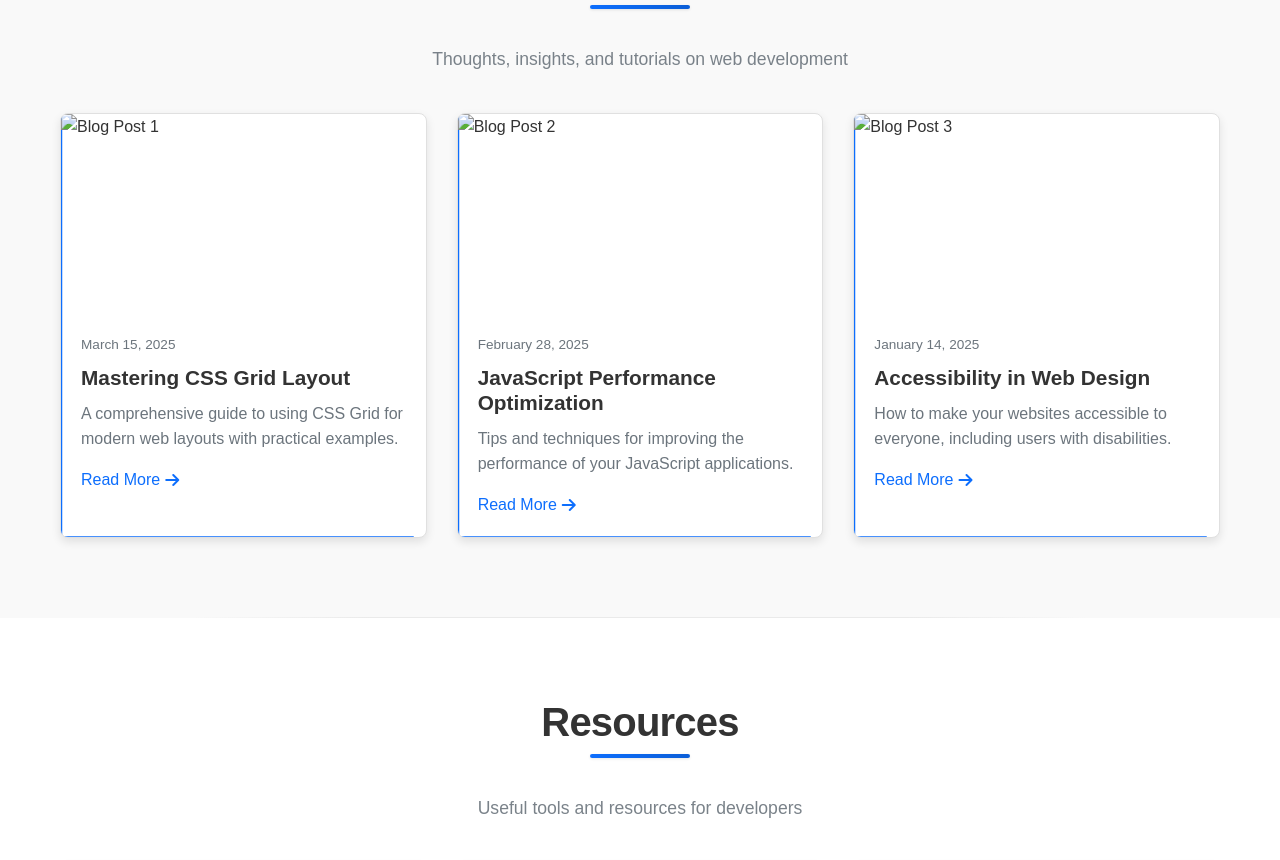
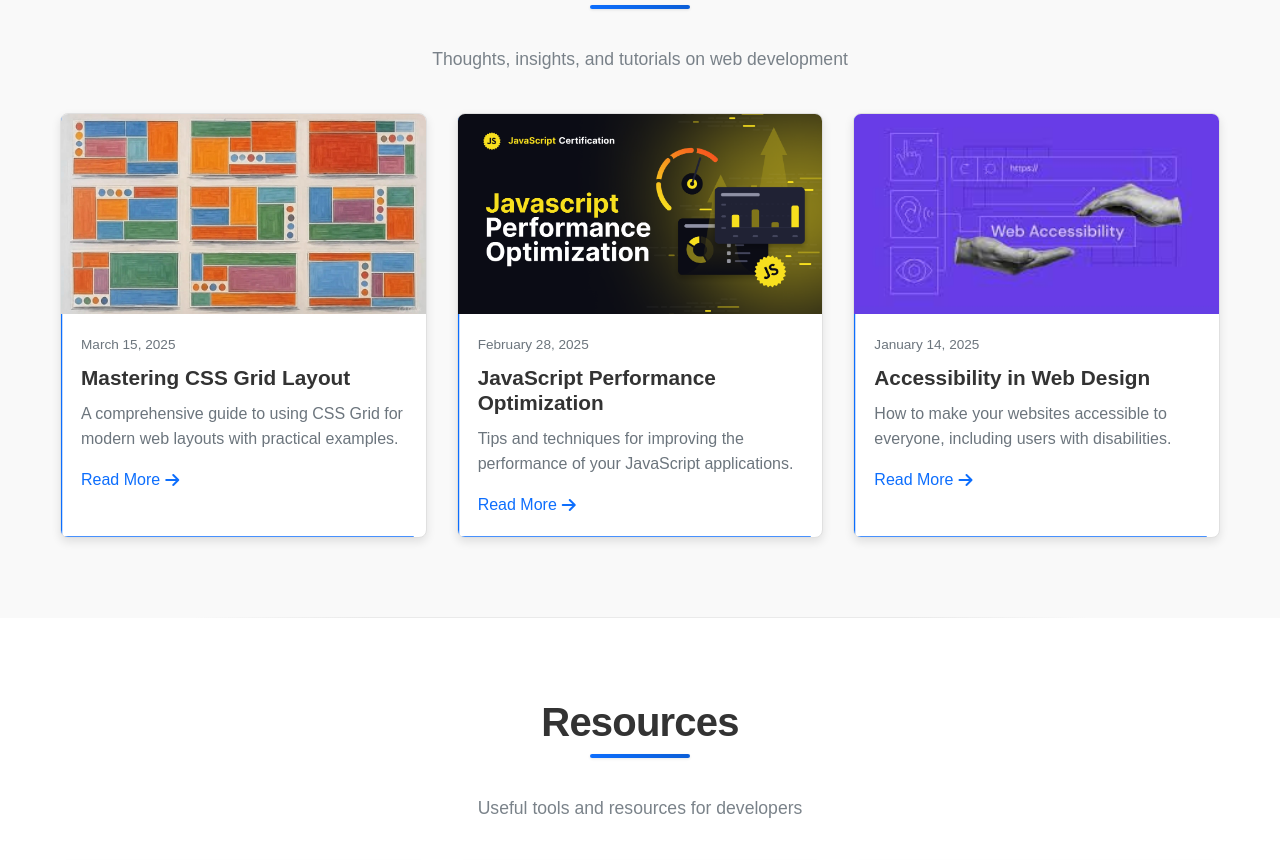
Before and after one commit to Parth-Patel459/Parth-port, a plain HTML site: page index.html in a window 1280 px wide. Shown: the part 2071-2931 px from the top of the page. Drawn offline with Linux system fonts and the light colour scheme.

Commit message:
Update index.html
Signed-off-by: Parth-Patel459 <parth459.a@gmail.com>

```diff
--- a/index.html
+++ b/index.html
@@ -303,7 +303,7 @@
                     </svg>
                     <div class="blog-card-content">
                         <div class="blog-img">
-                            <img src="./assets/blog1.jpg" alt="Blog Post 1">
+                            <img src="blog1.jpeg" alt="Blog Post 1">
                         </div>
                         <div class="blog-text">
                             <span class="blog-date">March 15, 2025</span>
@@ -321,7 +321,7 @@
                     </svg>
                     <div class="blog-card-content">
                         <div class="blog-img">
-                            <img src="./assets/blog2.jpg" alt="Blog Post 2">
+                            <img src="blog2.png" alt="Blog Post 2">
                         </div>
                         <div class="blog-text">
                             <span class="blog-date">February 28, 2025</span>
@@ -339,7 +339,7 @@
                     </svg>
                     <div class="blog-card-content">
                         <div class="blog-img">
-                            <img src="./assets/blog3.jpg" alt="Blog Post 3">
+                            <img src="blog3.jpeg" alt="Blog Post 3">
                         </div>
                         <div class="blog-text">
                             <span class="blog-date">January 14, 2025</span>
```
